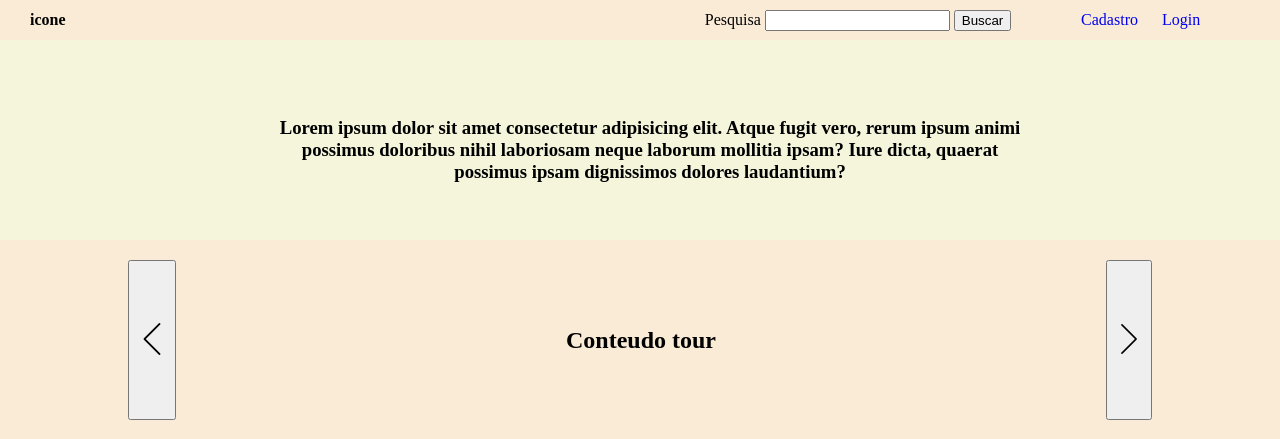
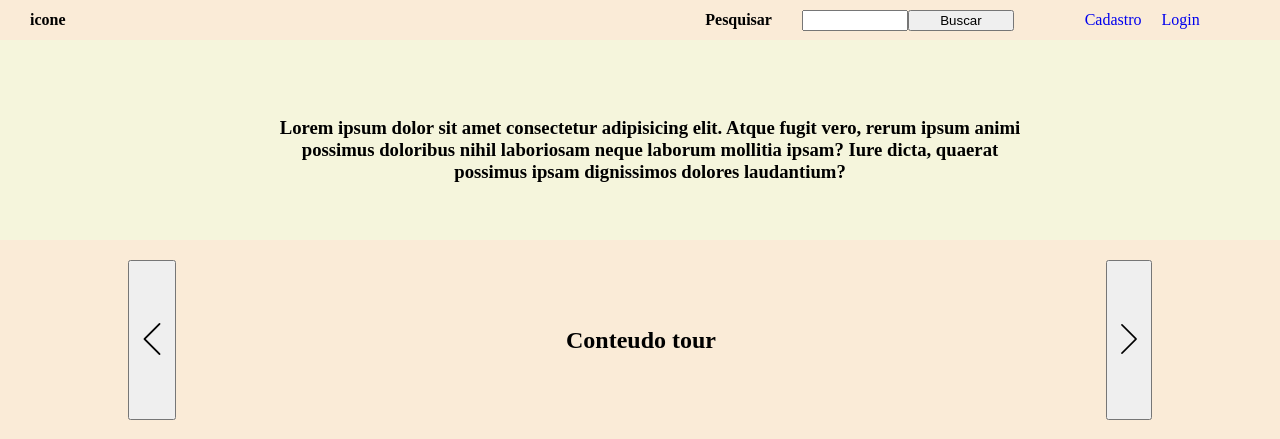
Before and after one commit to Luan121314/Universal-Donor, a Django app: page / in a window 1280 px wide. Shown: the top 439 px of the page. Run offline with Django 3.2, Linux system fonts and the light colour scheme.

Commit message:
Organizção dos botõese conteúdo do aside

```diff
--- a/Universal_donor/static/css/style.css
+++ b/Universal_donor/static/css/style.css
@@ -26,6 +26,7 @@ header{
     padding-left: 20px;
 }
 .loginCadastro{
+    display: flex;
     padding-right: 30px;
 
 }
@@ -40,7 +41,14 @@ header{
     justify-content: left;
     padding-left: 30px;
 }
-
+.sideBarRight div{
+    display: flex;
+    align-items: center;
+}
+.search{
+    height: 80%;
+    width: 80%;
+}
 
                 /* Fim header */
 nav{
--- a/Universal_donor/templates/index.html
+++ b/Universal_donor/templates/index.html
@@ -22,8 +22,8 @@
             </div>
             <div class="sideBarRight">
                 <div>
-                    Pesquisa <input type="text">
-                    <button>Buscar</button>
+                    <h4 class="search">Pesquisar</h4> <input class="search" type="text">
+                    <button class="search" >Buscar</button>
                 </div>
                 <div class="loginCadastro">
                     <a href="{% url 'cadastro' %}">Cadastro</a>
```
